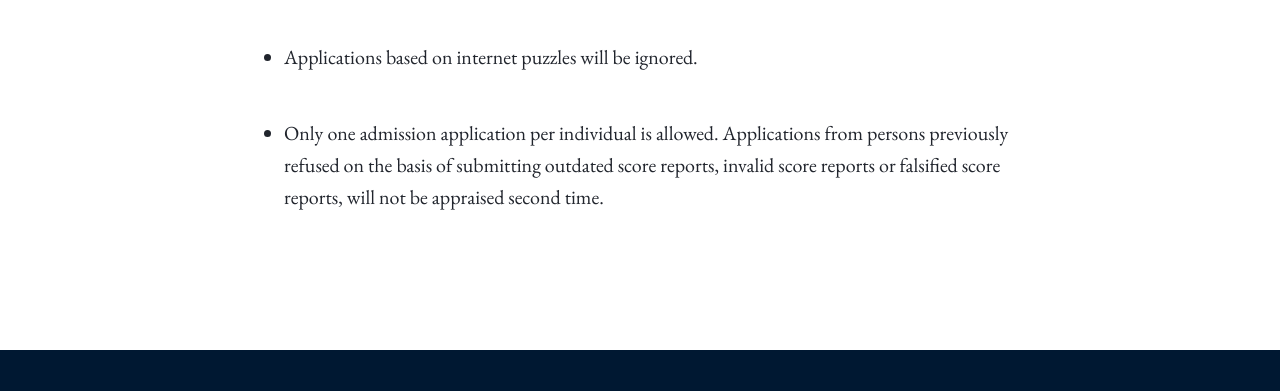
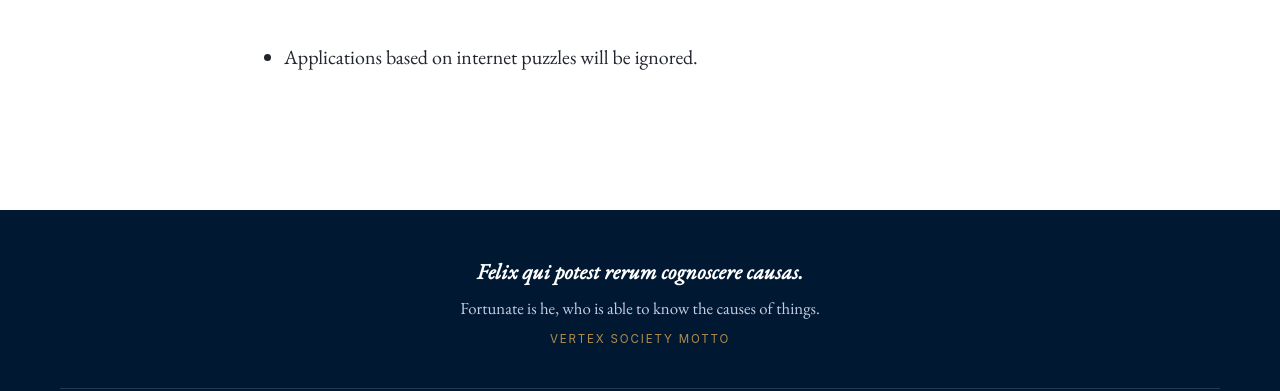
Before and after one commit to vertexsociety/vertexsociety.github.io, a plain HTML site: page admission/index.html in a window 1280 px wide. Shown: the part 1812-2203 px from the top of the page. Drawn offline with Linux system fonts and the light colour scheme.

Commit message:
Remove "only one application per individual" disclaimer bullet
Removed from the Admission and Tests disclaimer lists.

Co-Authored-By: Claude Opus 4.8 <noreply@anthropic.com>

```diff
--- a/admission/index.html
+++ b/admission/index.html
@@ -45,7 +45,6 @@ You will be provided the mailing address for sending a copy of the score report
 <ul class="regular"><br>
  	<li>Vertex Society reserves the right to change admission tests and scores as tests are discontinued or revised by their publishers and regulatory bodies.</li><br>
  	<li>Applications based on internet puzzles will be ignored.</li><br>
- 	<li>Only one admission application per individual is allowed. Applications from persons previously refused on the basis of submitting outdated score reports, invalid score reports or falsified score reports, will not be appraised second time.</li><br>
 </ul></p>
 </div>
 </main>
```
Also changed, not shown: tests/index.html (+0 -1 lines).
